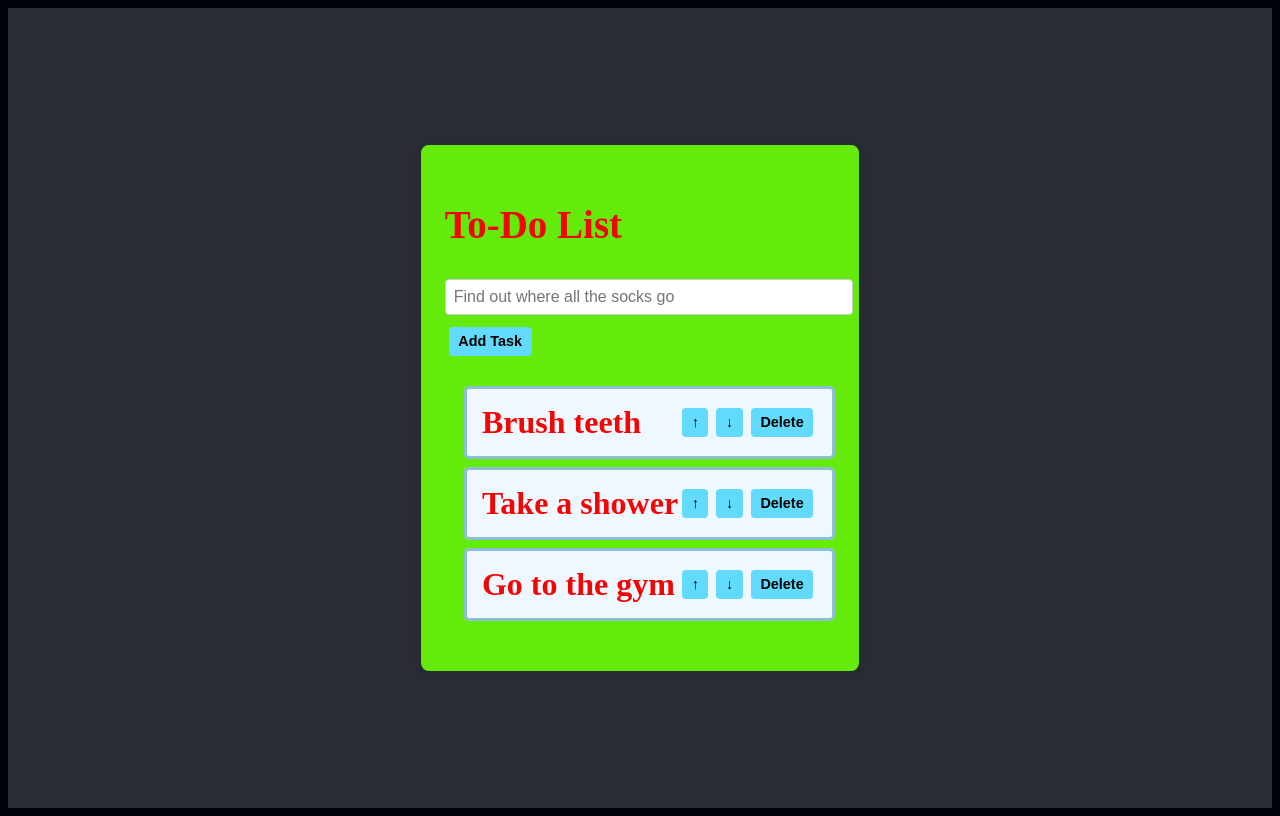
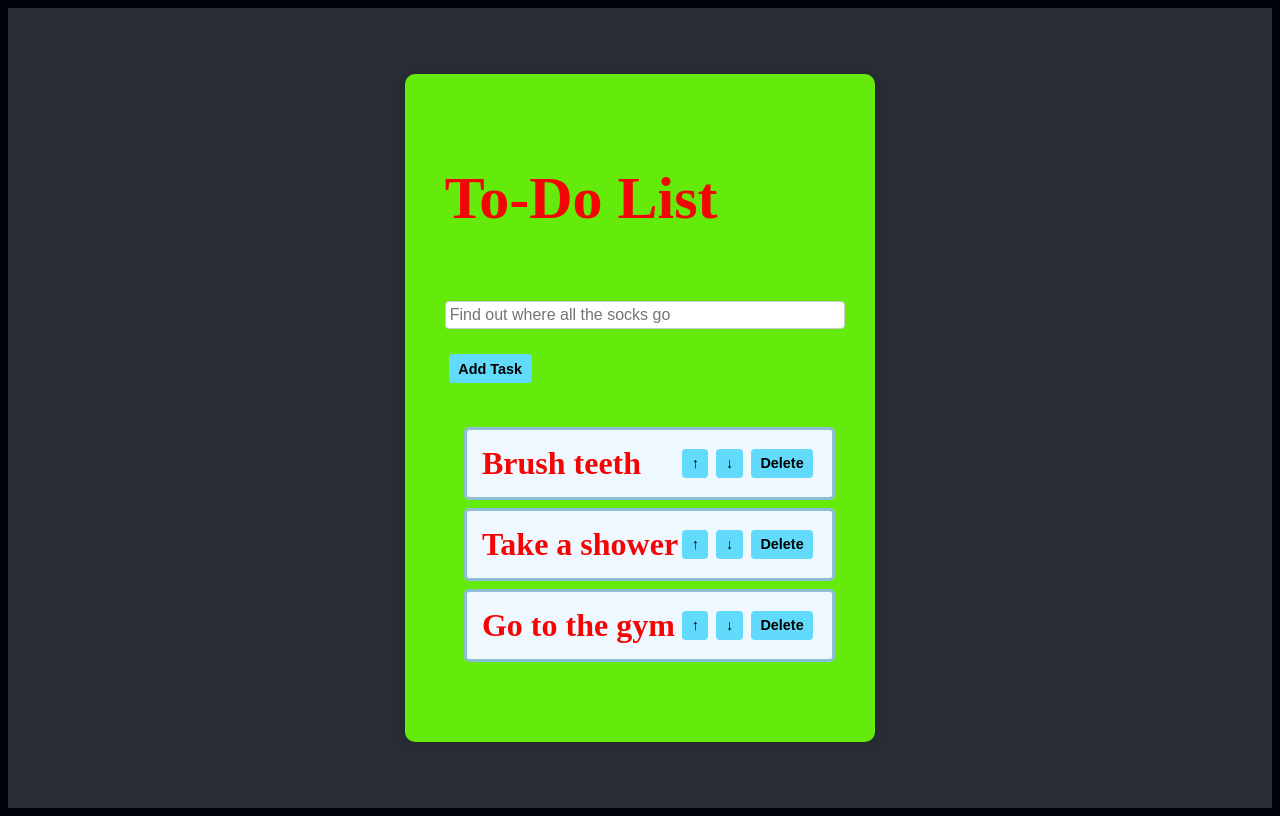
Before and after one commit to m-wakefield/react-list-app, a React (Create React App) app: page / in a window 1280 px wide. Built offline with nearby package versions, Linux system fonts and the light colour scheme.

Commit message:
updating css

```diff
--- a/src/App.css
+++ b/src/App.css
@@ -20,7 +20,7 @@
   flex-direction: column;
   align-items: center;
   justify-content: center;
-  font-size: calc(10px + 2vmin);
+  font-size: calc(8px + 4vmin);
   color: rgb(243, 5, 5);
 }
 
@@ -43,14 +43,14 @@
   max-width: 400px;
   text-align: left;
   background: #65eb0b;
-  padding: 1.5rem;
-  border-radius: 8px;
-  box-shadow: 0 2px 8px rgba(0, 0, 0, 0.1);
+  padding: 2.5rem;
+  border-radius: 10px;
+  box-shadow: 0 2px 10px rgba(0, 0, 0, 0.1);
 }
 
 .todo-list input[type="text"] {
   width: 100%;
-  padding: 0.5rem;
+  padding: .25rem;
   font-size: 1rem;
   margin-bottom: 0.5rem;
   border: 1px solid #ccc;
```
Also changed, not shown: src/logo.svg (deleted), 1 other file (tests, documents, lock files or other folders).
